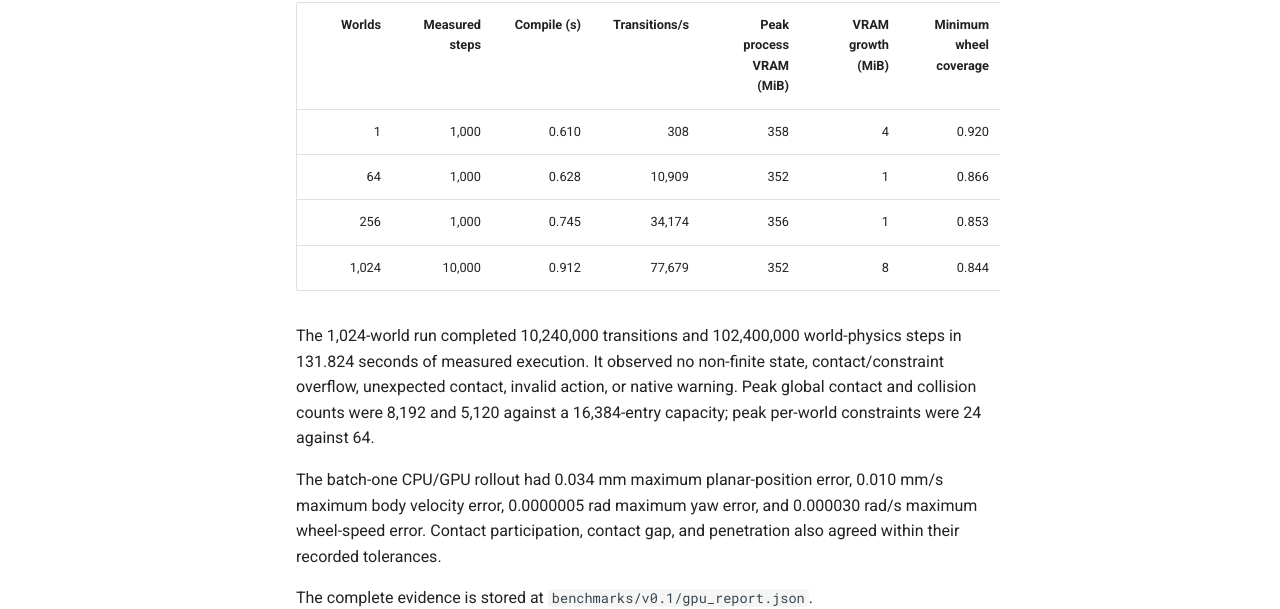
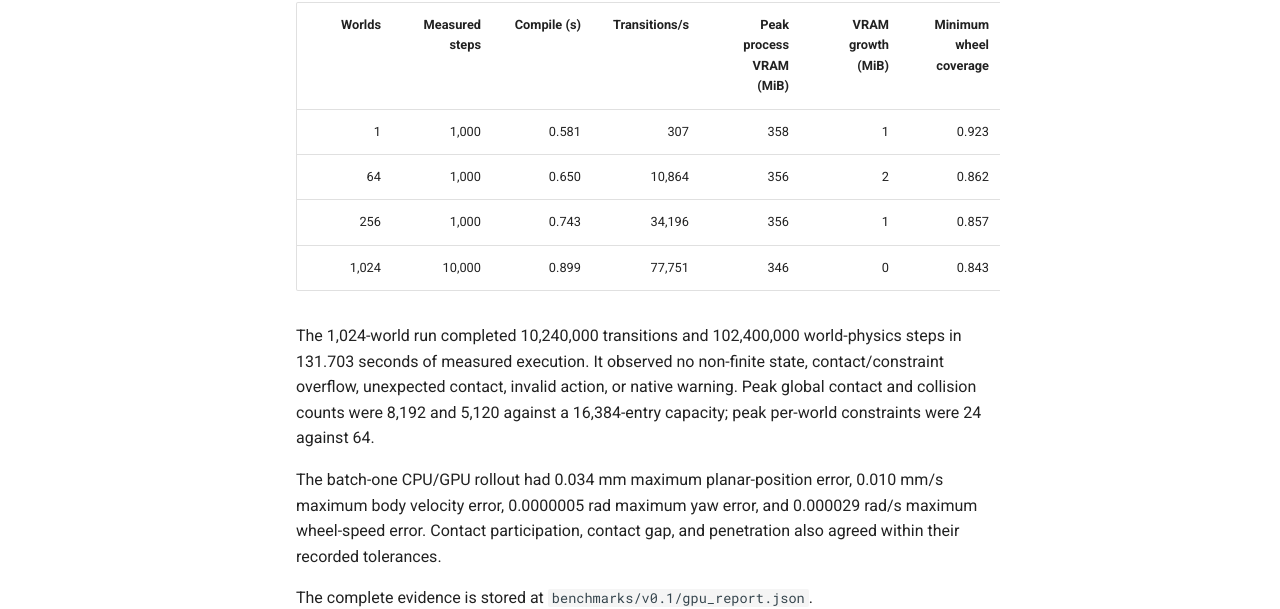
Before and after one commit to AojiLi/controller-learning, an MkDocs documentation site: the page built from docs/gpu.md, in a window 1280 px wide and 900 px high, scrolled down 841 px. Shown: the part 221-830 px from the top of the window. Built offline with MkDocs 1.6.1 and Material for MkDocs 9.7.7, drawn with Linux system fonts in a browser that asks for light colours.

Commit message:
docs(m2): add reviewed GPU benchmark evidence

```diff
--- a/docs/gpu.md
+++ b/docs/gpu.md
@@ -36,18 +36,18 @@ The reviewed report was generated on an NVIDIA GeForce RTX 5070 Ti Laptop GPU wi
 
 | Worlds | Measured steps | Compile (s) | Transitions/s | Peak process VRAM (MiB) | VRAM growth (MiB) | Minimum wheel coverage |
 | ---: | ---: | ---: | ---: | ---: | ---: | ---: |
-| 1 | 1,000 | 0.610 | 308 | 358 | 4 | 0.920 |
-| 64 | 1,000 | 0.628 | 10,909 | 352 | 1 | 0.866 |
-| 256 | 1,000 | 0.745 | 34,174 | 356 | 1 | 0.853 |
-| 1,024 | 10,000 | 0.912 | 77,679 | 352 | 8 | 0.844 |
+| 1 | 1,000 | 0.581 | 307 | 358 | 1 | 0.923 |
+| 64 | 1,000 | 0.650 | 10,864 | 356 | 2 | 0.862 |
+| 256 | 1,000 | 0.743 | 34,196 | 356 | 1 | 0.857 |
+| 1,024 | 10,000 | 0.899 | 77,751 | 346 | 0 | 0.843 |
 
-The 1,024-world run completed 10,240,000 transitions and 102,400,000 world-physics steps in 131.824
+The 1,024-world run completed 10,240,000 transitions and 102,400,000 world-physics steps in 131.703
 seconds of measured execution. It observed no non-finite state, contact/constraint overflow,
 unexpected contact, invalid action, or native warning. Peak global contact and collision counts were
 8,192 and 5,120 against a 16,384-entry capacity; peak per-world constraints were 24 against 64.
 
 The batch-one CPU/GPU rollout had 0.034 mm maximum planar-position error, 0.010 mm/s maximum body
-velocity error, 0.0000005 rad maximum yaw error, and 0.000030 rad/s maximum wheel-speed error. Contact
+velocity error, 0.0000005 rad maximum yaw error, and 0.000029 rad/s maximum wheel-speed error. Contact
 participation, contact gap, and penetration also agreed within their recorded tolerances.
 
 The complete evidence is stored at `benchmarks/v0.1/gpu_report.json`.
```
Also changed, not shown: ACTIVE_CONTEXT.md (+2 -2 lines), README.md (+4 -4 lines), STATUS.md (+4 -4 lines), 1 other file.
